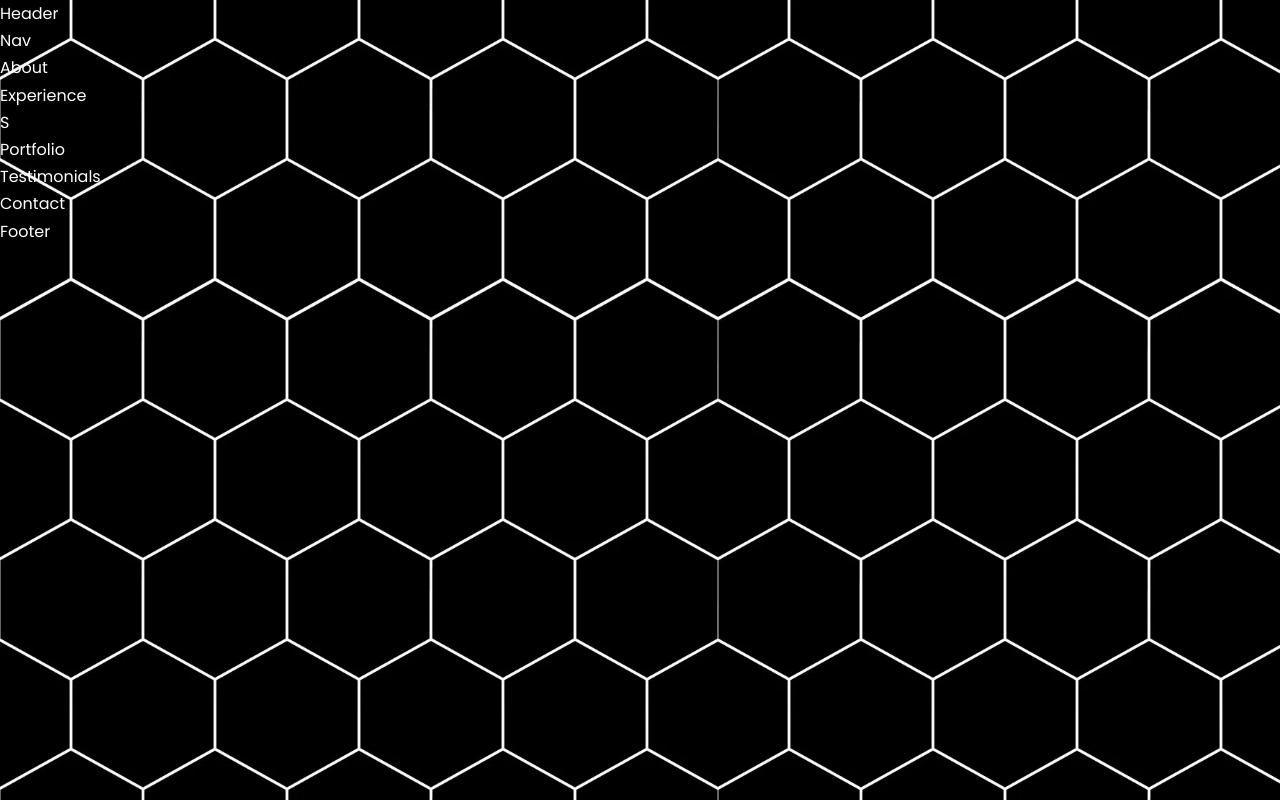
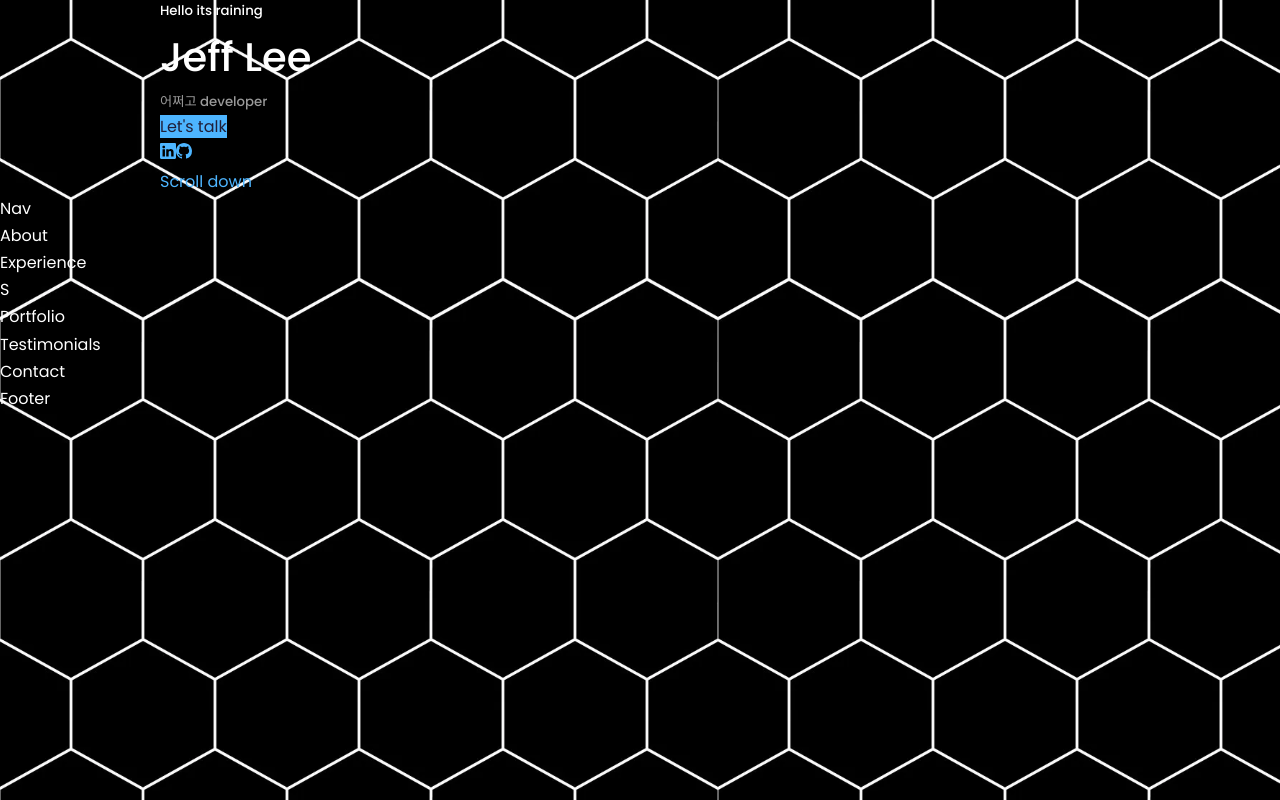
Before and after one commit to jhlsuper/React-Portfolio, a React (Create React App) app: page / in a window 1280 px wide. Built offline with nearby package versions, Linux system fonts and the light colour scheme.

Commit message:
header socials made

```diff
--- a/package.json
+++ b/package.json
@@ -8,6 +8,7 @@
     "@testing-library/user-event": "^13.5.0",
     "react": "^18.2.0",
     "react-dom": "^18.2.0",
+    "react-icons": "^4.4.0",
     "react-scripts": "^2.1.3",
     "web-vitals": "^2.1.4"
   },
--- /dev/null
+++ b/src/components/header/CTA.jsx
@@ -0,0 +1,13 @@
+import React from 'react'
+import {BsLinkedin} from 'react-icons/bs'
+// import CV from '../../assets/cv.pdf'  CV 파일 추가해야된다.
+const CTA = () => {
+  return (
+    <div className="cta">
+        {/* <a href="{CV}">Download CV</a> */}
+        <a href ="#contact" className="bt btn-primary">Let's talk</a>
+    </div>
+  )
+}
+
+export default CTA
--- a/src/components/header/Header.jsx
+++ b/src/components/header/Header.jsx
@@ -1,8 +1,27 @@
 import React from "react";
 import "./header.css";
+import CTA from "./CTA";
 
+// import ME from '../../assets/me.png'
+import HeaderSocials from "./HeaderSocials";
 function Header() {
-  return <div>Header</div>;
+  return(
+    <header>
+      <div className="container heaer__container">
+        <h5>Hello its raining</h5>
+        <h1>Jeff Lee</h1>
+        <h5 className="text-light">어쩌고 developer</h5>
+        <CTA/>
+        <HeaderSocials/>
+
+        <div className="me">
+          {/* <img src='{ME}' alt='me'/> */}
+        </div>
+        <a href="#contact" className='scroll__down'>Scroll down</a>
+
+      </div>
+    </header>
+  )
 }
 
 export default Header;
--- /dev/null
+++ b/src/components/header/HeaderSocials.jsx
@@ -0,0 +1,16 @@
+import React from 'react'
+import {BsLinkedin} from 'react-icons/bs'
+import {BsGithub} from 'react-icons/bs'
+
+function HeaderSocials() {
+  return (
+    <div className='header__socials'>
+        {/* 링크드인 링크 taget _blank ==> 새로운 탭에서 오픈 */}
+        <a href ="www.naver.com" target="_blank"><BsLinkedin/></a>
+        <a href ="www.github.com" target="_blank"><BsGithub/></a>
+        {/* <a href ="www.naver.com" target="_blank"></a>  */}
+    </div>
+  )
+}
+
+export default HeaderSocials
```
Also changed, not shown: 1 other file (tests, documents, lock files or other folders).
